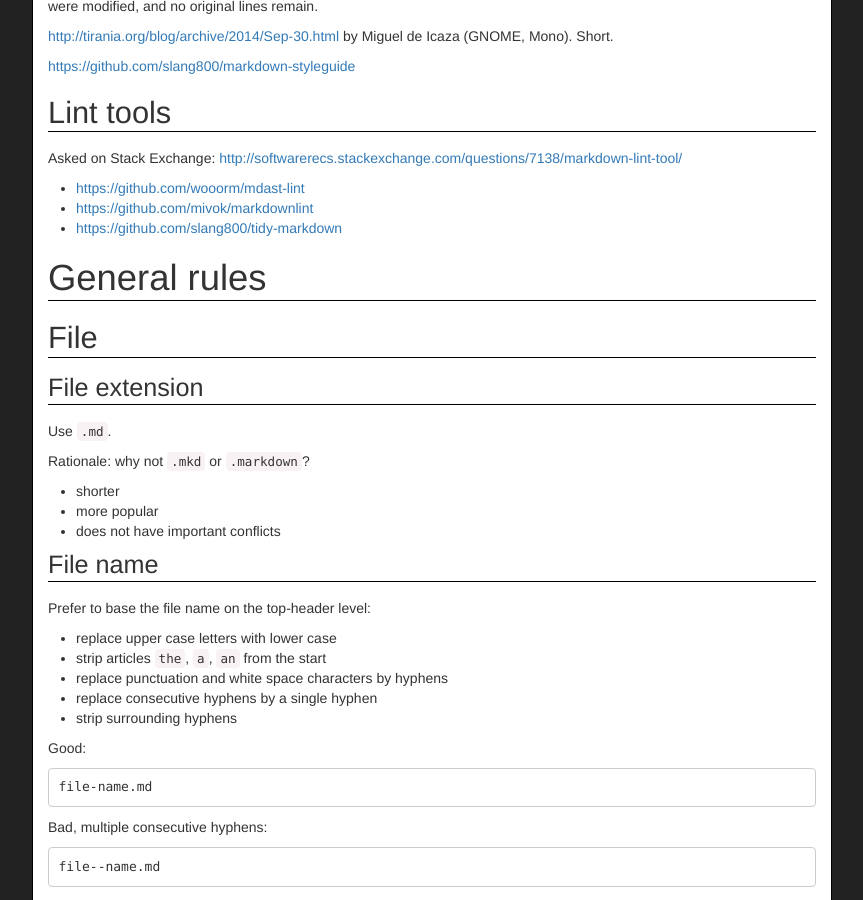
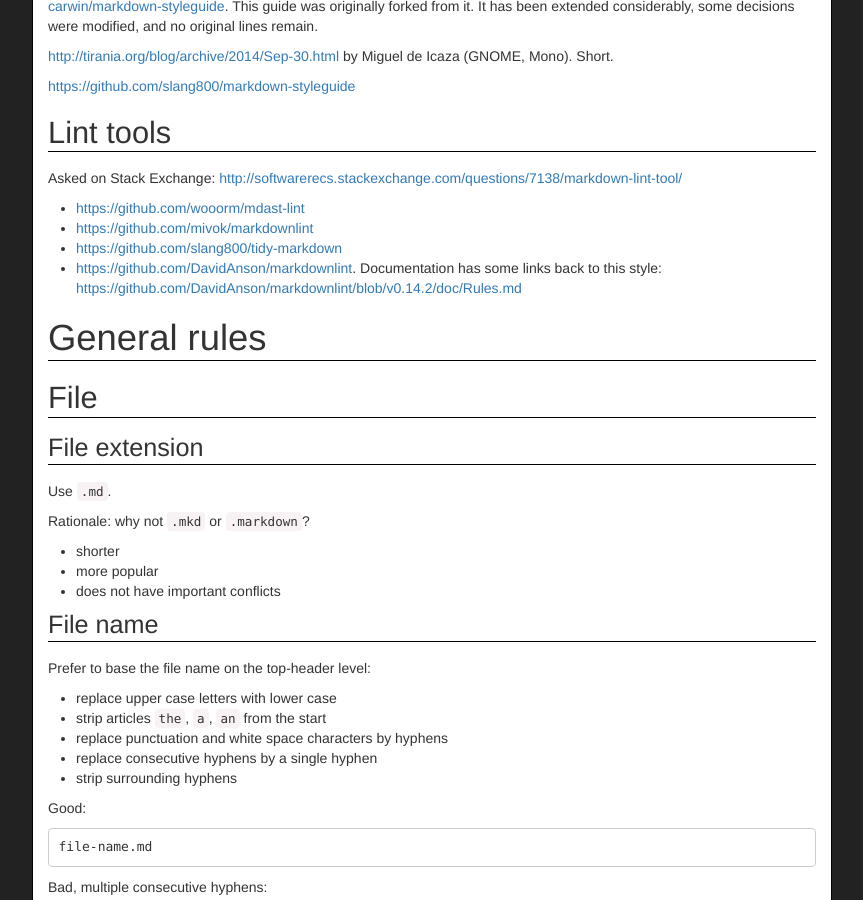
Before and after one commit to cirosantilli/markdown-style-guide, a Jekyll site: the page built from index.md, in a window 1280 px wide and 900 px high, scrolled down 5437 px. Shown: the whole window, without its empty margins (208-1071 px from the left). Built offline with Jekyll 4.4.1, drawn with Linux system fonts in a browser that asks for light colours; nearby versions of some CDN libraries; some of the changed text lies outside the part shown.

Commit message:
linters: link to DavidAnson/markdownlint

```diff
--- a/index.md
+++ b/index.md
@@ -40,6 +40,7 @@ Advantages:
         -   page formatting effort
         -   broken builds on forced dependency updates
         -   non-immediate page updates
+        -   not possible to view older versions of the documents
     -   Focused PageRank
 
     Markdown GitHub feature request: <https://github.com/isaacs/github/issues/215>
@@ -227,6 +228,7 @@ Asked on Stack Exchange: <http://softwarerecs.stackexchange.com/questions/7138/m
 - <https://github.com/wooorm/mdast-lint>
 - <https://github.com/mivok/markdownlint>
 - <https://github.com/slang800/tidy-markdown>
+- <https://github.com/DavidAnson/markdownlint>. Documentation has some links back to this style: <https://github.com/DavidAnson/markdownlint/blob/v0.14.2/doc/Rules.md>
 
 ## General rules
 
```
